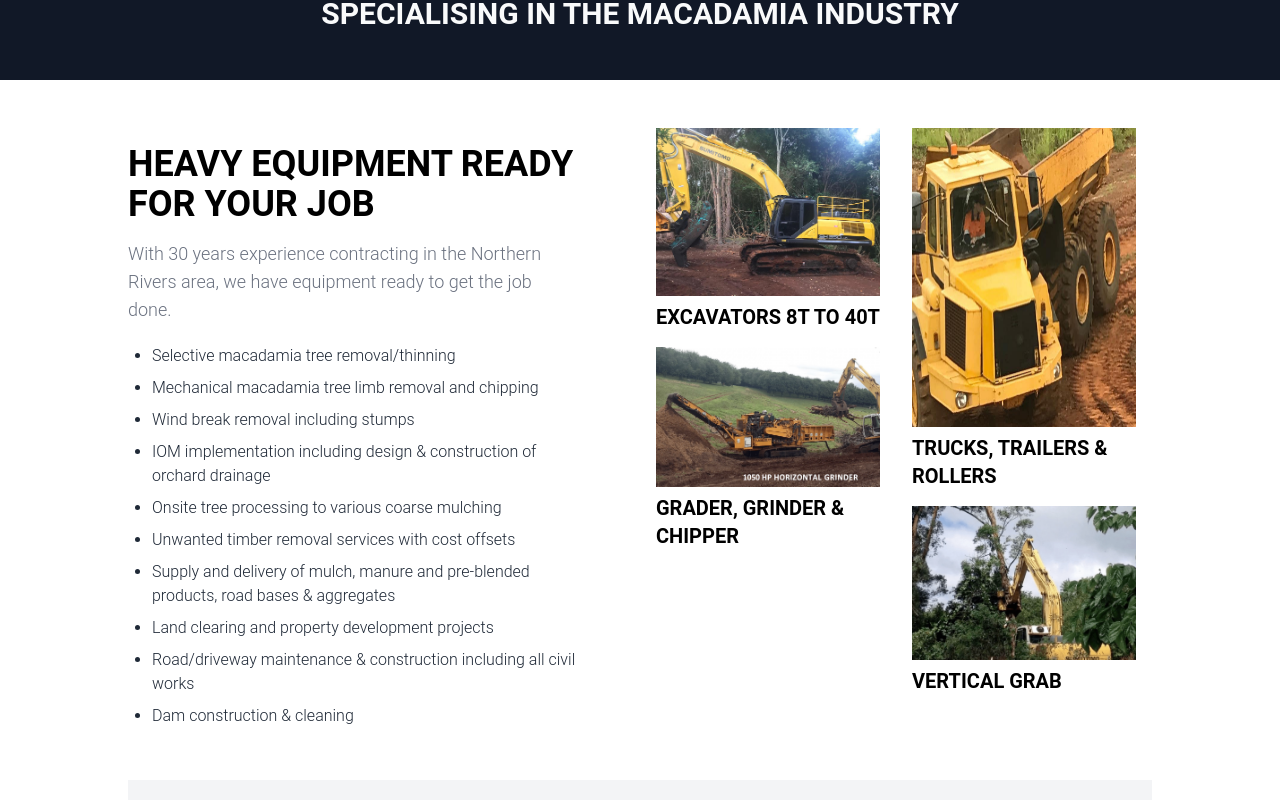
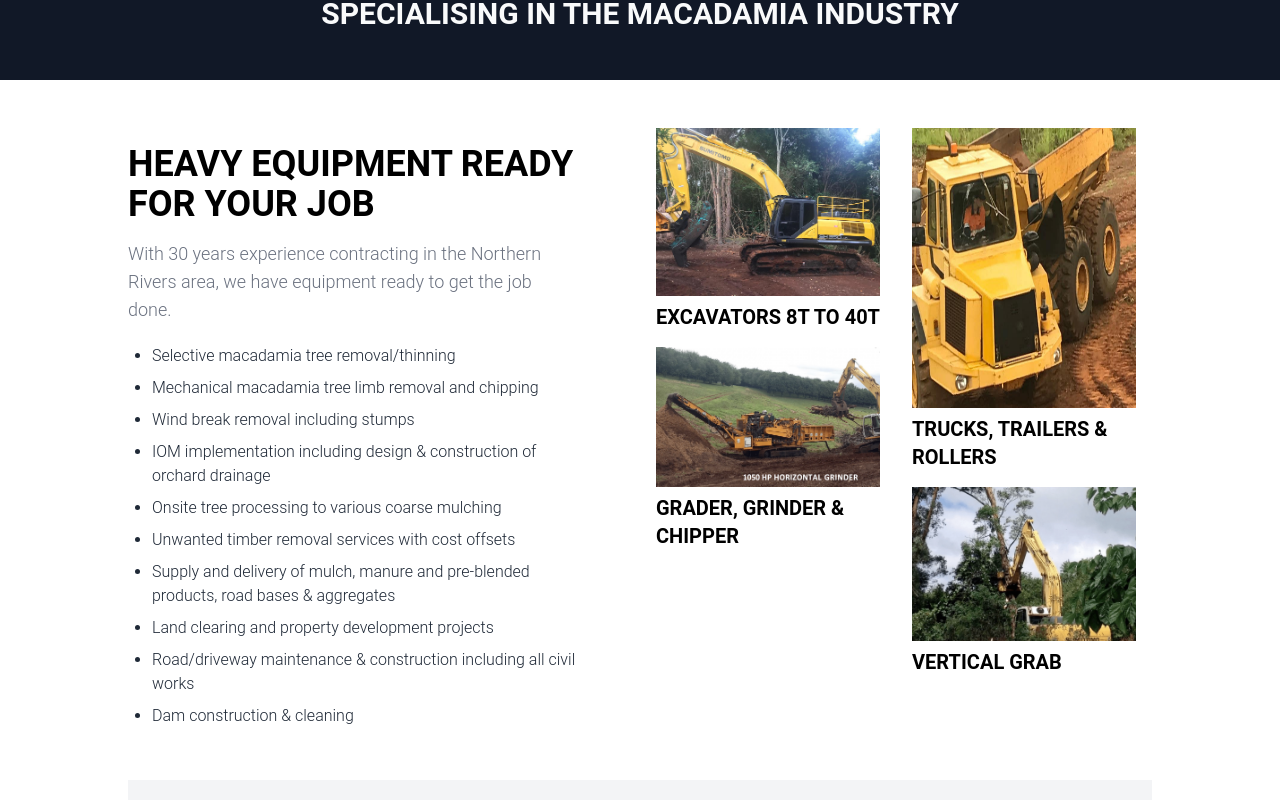
Before and after one commit to Crazyskip/nextjs-kjcontracting, a Next.js app: page / in a window 1280 px wide. Shown: the part 720-1520 px from the top of the page. Built offline with nearby package versions, Linux system fonts and the light colour scheme.

Commit message:
fix image names

```diff
--- a/components/Home/HomeContent.js
+++ b/components/Home/HomeContent.js
@@ -60,7 +60,7 @@ export default function HomeContent() {
 
           <div className="flex flex-col md:w-1/2">
             <div className="px-4 pb-4">
-              <Image src="/images/dump-truck.jpg" width="1200" height="1600" />
+              <Image src="/images/dump-truck.jpg" width="1200" height="1500" />
               <h4>TRUCKS, TRAILERS & ROLLERS</h4>
             </div>
 
```
Also changed, not shown: public/images/chipper.jpg (renamed from public/images/chipper.jpeg).
